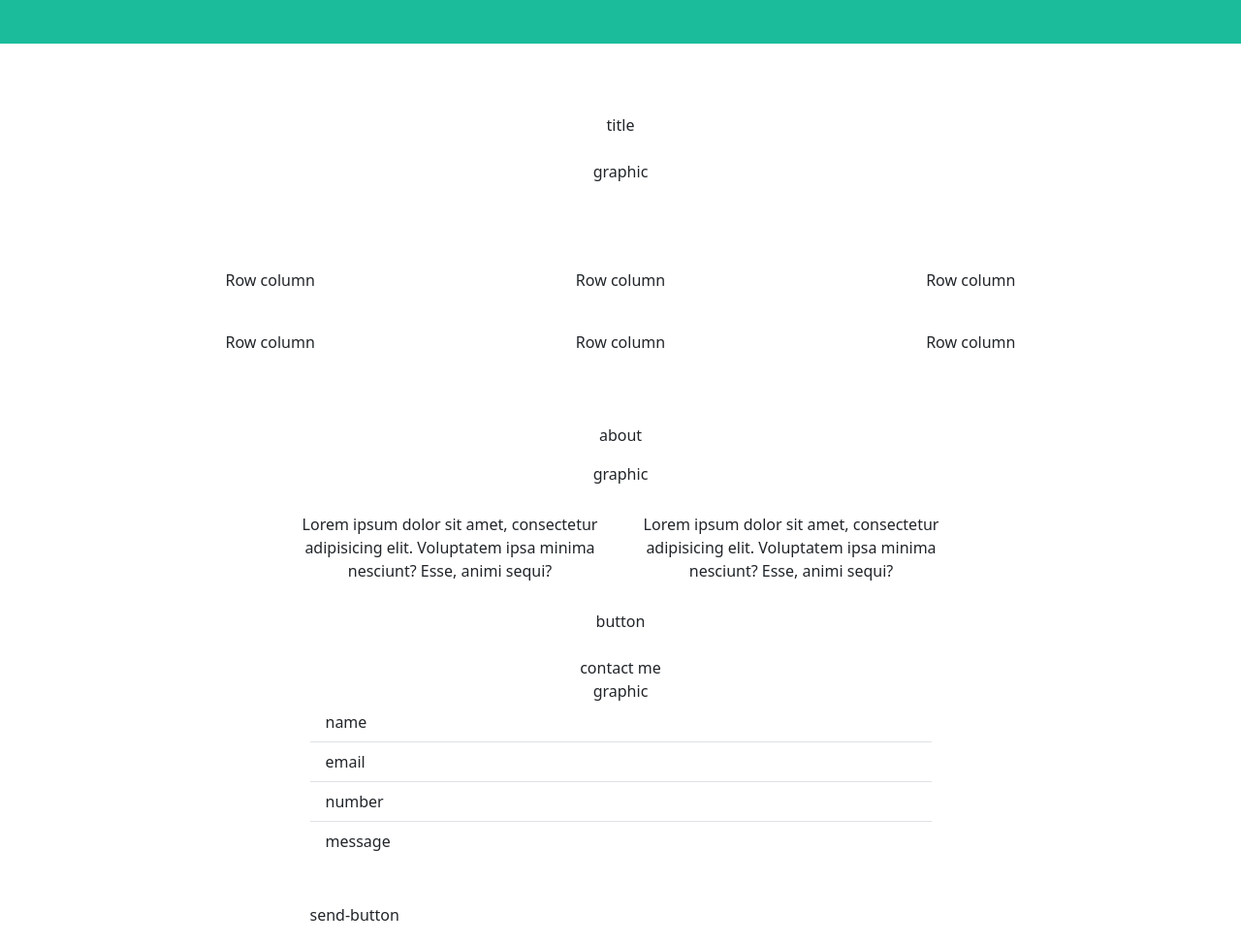
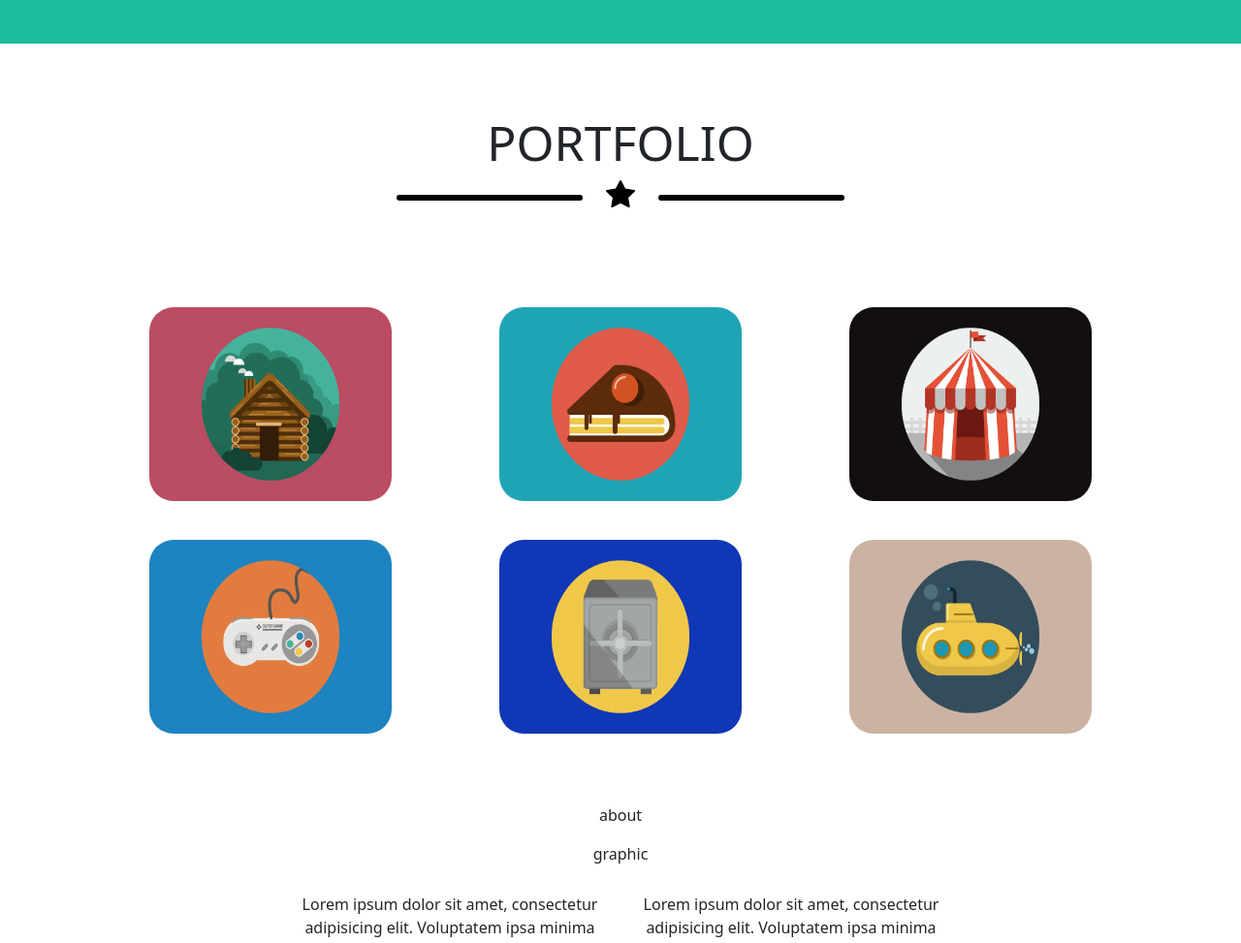
Before and after one commit to ChristianMazzaro/html-css-bootstrap-freelancer, a plain HTML site: page index.html in a window 1280 px wide. Shown: the part 498-1471 px from the top of the page at 97% size. Drawn offline with nearby package versions, Linux system fonts and the light colour scheme.

Commit message:
2nd section main update

```diff
--- a/css/style.css
+++ b/css/style.css
@@ -53,9 +53,21 @@ h1{
     color: white;
 }
 
+h2{
+    font-size: 50px;
+}
+
 hr{
     display: inline-block;
     border: 3px solid white;
+    border-radius:50px;
+    opacity: 1;
+    width: 30%;
+}
+
+.dark_hr{
+    display: inline-block;
+    border: 3px solid black;
     border-radius:50px;
     opacity: 1;
     width: 30%;
@@ -75,3 +87,10 @@ hr{
     color: white;
     font-size: 25px;
 }
+
+.small_img{
+    height: 12.5rem;
+    width: 15.625rem;
+    display: inline-block;
+    border-radius: 25px;
+}
--- a/index.html
+++ b/index.html
@@ -112,11 +112,19 @@
                 <div class="row justify-content-center my-auto py-5 gy-4">
 
                     <div class="col-7">
-                        title
-                    </div>
 
-                    <div class="col-7">
-                        graphic
+                        <h2>
+                            PORTFOLIO
+                        </h2>
+
+                        <hr class="dark_hr">
+
+                        <svg xmlns="http://www.w3.org/2000/svg" width="30px" height="30px" fill="dark" class="bi bi-star-fill" viewBox="0 0 16 16">
+                            <path d="M3.612 15.443c-.386.198-.824-.149-.746-.592l.83-4.73L.173 6.765c-.329-.314-.158-.888.283-.95l4.898-.696L7.538.792c.197-.39.73-.39.927 0l2.184 4.327 4.898.696c.441.062.612.636.282.95l-3.522 3.356.83 4.73c.078.443-.36.79-.746.592L8 13.187l-4.389 2.256z"/>
+                        </svg>
+
+                        <hr class="dark_hr">
+
                     </div>
 
                 </div>
@@ -126,7 +134,7 @@
                     <div class="col">
 
                         <div class="p-3">
-                            Row column
+                            <img class="small_img" src="img/cabin.png" alt="">
                         </div>
 
                     </div>
@@ -134,7 +142,7 @@
                     <div class="col">
 
                         <div class="p-3">
-                            Row column
+                            <img class="small_img" src="img/cake.png" alt="">
                         </div>
 
                     </div>
@@ -142,7 +150,7 @@
                     <div class="col">
 
                         <div class="p-3">
-                            Row column
+                            <img class="small_img" src="img/circus.png" alt="">
                         </div>
 
                     </div>
@@ -150,7 +158,7 @@
                     <div class="col">
 
                         <div class="p-3">
-                            Row column
+                            <img class="small_img" src="img/game.png" alt="">
                         </div>
 
                     </div>
@@ -158,7 +166,7 @@
                     <div class="col">
 
                         <div class="p-3">
-                            Row column
+                            <img class="small_img" src="img/safe.png" alt="">
                         </div>
 
                     </div>
@@ -166,7 +174,7 @@
                     <div class="col">
 
                         <div class="p-3">
-                            Row column
+                            <img class="small_img" src="img/submarine.png" alt="">
                         </div>
 
                     </div>
```
Also changed, not shown: img/cabin.png (added), img/cake.png (added), img/circus.png (added), img/game.png (added), img/safe.png (added), img/submarine.png (added).
